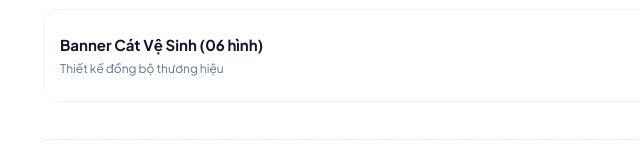
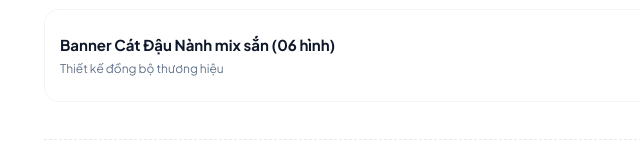
Before and after one commit to Sangundev/HoaDon, a plain HTML site: page index.html in a window 1280 px wide. Shown: the part 455-617 px from the top of the page, 232-872 px from the left. Drawn offline with Linux system fonts and the light colour scheme.

Commit message:
Omicat_1

```diff
--- a/index.html
+++ b/index.html
@@ -151,7 +151,7 @@
         </tr>
         <tr>
           <td>
-            <div class="item-title">Banner Cát Vệ Sinh (06 hình)</div>
+            <div class="item-title">Banner Cát Đậu Nành mix sắn (06 hình)</div>
             <div class="item-sub">Thiết kế đồng bộ thương hiệu</div>
           </td>
           <td>
```
